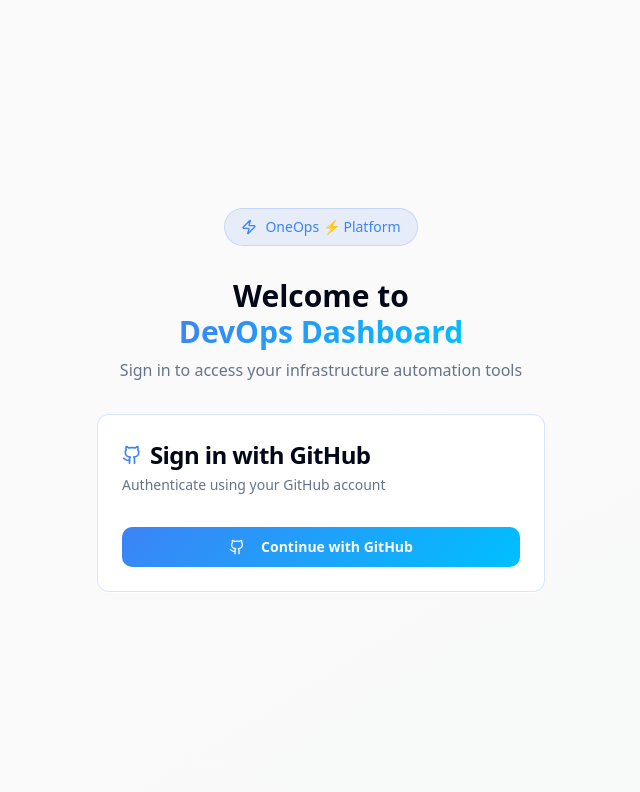
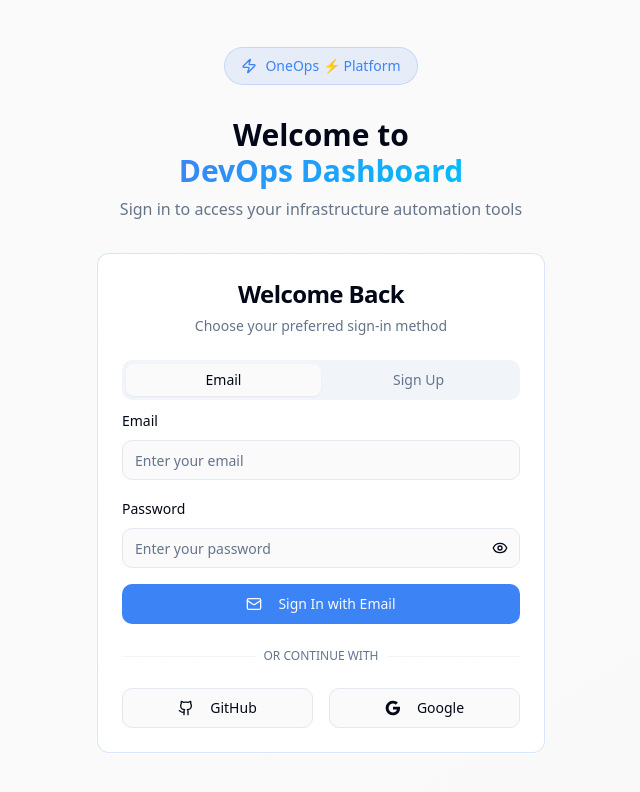
Before and after one commit to sohan20051519/devops-automaton-ai-30, a React (Vite) app: page /auth in a window 1280 px wide. Shown: the top 792 px of the page, without its empty margins (319-959 px from the left). Built offline with nearby package versions, Linux system fonts and the light colour scheme.

Commit message:
feat: Add Google and Email Sign-in
Implement sign-in and sign-up functionality for Google OAuth and traditional email/password authentication. This includes updating the AuthProvider to handle new providers and modifying the Auth page to include options for Google and email-based authentication.

```diff
--- a/src/hooks/useAuth.tsx
+++ b/src/hooks/useAuth.tsx
@@ -12,6 +12,9 @@ interface User {
 interface AuthContextType {
   user: User | null;
   signInWithGithub: () => Promise<void>;
+  signInWithGoogle: () => Promise<void>;
+  signInWithEmail: (email: string, password: string) => Promise<{ error: any }>;
+  signUpWithEmail: (email: string, password: string) => Promise<{ error: any }>;
   logout: () => Promise<void>;
   isLoading: boolean;
 }
@@ -70,13 +73,52 @@ export const AuthProvider = ({ children }: { children: ReactNode }) => {
     if (error) throw error;
   };
 
+  const signInWithGoogle = async (): Promise<void> => {
+    const { error } = await supabase.auth.signInWithOAuth({
+      provider: 'google',
+      options: {
+        redirectTo: `${window.location.origin}/deploy`
+      }
+    });
+    if (error) throw error;
+  };
+
+  const signInWithEmail = async (email: string, password: string) => {
+    const { error } = await supabase.auth.signInWithPassword({
+      email,
+      password,
+    });
+    return { error };
+  };
+
+  const signUpWithEmail = async (email: string, password: string) => {
+    const redirectUrl = `${window.location.origin}/deploy`;
+
+    const { error } = await supabase.auth.signUp({
+      email,
+      password,
+      options: {
+        emailRedirectTo: redirectUrl
+      }
+    });
+    return { error };
+  };
+
   const logout = async () => {
     await supabase.auth.signOut();
     setUser(null);
   };
 
   return (
-    <AuthContext.Provider value={{ user, signInWithGithub, logout, isLoading }}>
+    <AuthContext.Provider value={{
+      user,
+      signInWithGithub,
+      signInWithGoogle,
+      signInWithEmail,
+      signUpWithEmail,
+      logout,
+      isLoading
+    }}>
       {children}
     </AuthContext.Provider>
   );
--- a/src/pages/Auth.tsx
+++ b/src/pages/Auth.tsx
@@ -1,15 +1,23 @@
-import { useEffect } from 'react';
+import { useEffect, useState } from 'react';
 import { useNavigate } from 'react-router-dom';
 import { Button } from '@/components/ui/button';
 import { Card, CardContent, CardDescription, CardHeader, CardTitle } from '@/components/ui/card';
+import { Input } from '@/components/ui/input';
+import { Label } from '@/components/ui/label';
+import { Tabs, TabsContent, TabsList, TabsTrigger } from '@/components/ui/tabs';
 import { useAuth } from '@/hooks/useAuth';
 import { useToast } from '@/hooks/use-toast';
-import { Zap, Github } from 'lucide-react';
+import { Zap, Github, Mail, Eye, EyeOff } from 'lucide-react';
 
 const Auth = () => {
-  const { signInWithGithub, user, isLoading } = useAuth();
+  const { signInWithGithub, signInWithGoogle, signInWithEmail, signUpWithEmail, user, isLoading } = useAuth();
   const { toast } = useToast();
   const navigate = useNavigate();
+
+  const [email, setEmail] = useState('');
+  const [password, setPassword] = useState('');
+  const [showPassword, setShowPassword] = useState(false);
+  const [authLoading, setAuthLoading] = useState(false);
 
   useEffect(() => {
     if (user) {
@@ -19,6 +27,7 @@ const Auth = () => {
 
   const handleGithub = async () => {
     try {
+      setAuthLoading(true);
       await signInWithGithub();
     } catch (error: any) {
       toast({
@@ -26,6 +35,106 @@ const Auth = () => {
         description: error.message || "Failed to start GitHub login",
         variant: "destructive",
       });
+    } finally {
+      setAuthLoading(false);
+    }
+  };
+
+  const handleGoogle = async () => {
+    try {
+      setAuthLoading(true);
+      await signInWithGoogle();
+    } catch (error: any) {
+      toast({
+        title: "❌ Login Error",
+        description: error.message || "Failed to start Google login",
+        variant: "destructive",
+      });
+    } finally {
+      setAuthLoading(false);
+    }
+  };
+
+  const handleEmailSignIn = async (e: React.FormEvent) => {
+    e.preventDefault();
+    if (!email || !password) {
+      toast({
+        title: "❌ Validation Error",
+        description: "Please enter both email and password",
+        variant: "destructive",
+      });
+      return;
+    }
+
+    try {
+      setAuthLoading(true);
+      const { error } = await signInWithEmail(email, password);
+      if (error) {
+        toast({
+          title: "❌ Sign In Error",
+          description: error.message,
+          variant: "destructive",
+        });
+      } else {
+        toast({
+          title: "✅ Welcome back!",
+          description: "You've successfully signed in.",
+        });
+      }
+    } catch (error: any) {
+      toast({
+        title: "❌ Sign In Error",
+        description: error.message || "Failed to sign in",
+        variant: "destructive",
+      });
+    } finally {
+      setAuthLoading(false);
+    }
+  };
+
+  const handleEmailSignUp = async (e: React.FormEvent) => {
+    e.preventDefault();
+    if (!email || !password) {
+      toast({
+        title: "❌ Validation Error",
+        description: "Please enter both email and password",
+        variant: "destructive",
+      });
+      return;
+    }
+
+    if (password.length < 6) {
+      toast({
+        title: "❌ Validation Error",
+        description: "Password must be at least 6 characters long",
+        variant: "destructive",
+      });
+      return;
+    }
+
+    try {
+      setAuthLoading(true);
+      const { error } = await signUpWithEmail(email, password);
+      if (error) {
+        toast({
+          title: "❌ Sign Up Error",
+          description: error.message,
+          variant: "destructive",
+        });
+      } else {
+        toast({
+          title: "✅ Account Created!",
+          description: "Please check your email to confirm your account.",
+        });
+      }
+    } catch (error: any) {
+      toast({
+        title: "❌ Sign Up Error",
+        description: error.message || "Failed to create account",
+        variant: "destructive",
+      });
+    } finally {
+      setAuthLoading(false);
     }
   };
 
@@ -52,26 +161,146 @@ const Auth = () => {
         </div>
 
         <Card className="border-primary/20 bg-gradient-to-br from-card to-card/50 shadow-card">
-          <CardHeader className="space-y-1">
-            <CardTitle className="text-2xl flex items-center gap-2">
-              <Github className="w-5 h-5 text-primary" />
-              Sign in with GitHub
-            </CardTitle>
-            <CardDescription>
-              Authenticate using your GitHub account
+          <CardHeader>
+            <CardTitle className="text-2xl text-center">Welcome Back</CardTitle>
+            <CardDescription className="text-center">
+              Choose your preferred sign-in method
             </CardDescription>
           </CardHeader>
-          <CardContent>
-            <div className="pt-2">
+          <CardContent className="space-y-6">
+            <Tabs defaultValue="email" className="w-full">
+              <TabsList className="grid w-full grid-cols-2">
+                <TabsTrigger value="email">Email</TabsTrigger>
+                <TabsTrigger value="signup">Sign Up</TabsTrigger>
+              </TabsList>
+
+              <TabsContent value="email" className="space-y-4">
+                <form onSubmit={handleEmailSignIn} className="space-y-4">
+                  <div className="space-y-2">
+                    <Label htmlFor="signin-email">Email</Label>
+                    <Input
+                      id="signin-email"
+                      type="email"
+                      placeholder="Enter your email"
+                      value={email}
+                      onChange={(e) => setEmail(e.target.value)}
+                      required
+                    />
+                  </div>
+                  <div className="space-y-2">
+                    <Label htmlFor="signin-password">Password</Label>
+                    <div className="relative">
+                      <Input
+                        id="signin-password"
+                        type={showPassword ? "text" : "password"}
+                        placeholder="Enter your password"
+                        value={password}
+                        onChange={(e) => setPassword(e.target.value)}
+                        required
+                      />
+                      <Button
+                        type="button"
+                        variant="ghost"
+                        size="sm"
+                        className="absolute right-0 top-0 h-full px-3 py-2 hover:bg-transparent"
+                        onClick={() => setShowPassword(!showPassword)}
+                      >
+                        {showPassword ? <EyeOff className="w-4 h-4" /> : <Eye className="w-4 h-4" />}
+                      </Button>
+                    </div>
+                  </div>
+                  <Button
+                    type="submit"
+                    className="w-full"
+                    disabled={authLoading || isLoading}
+                  >
+                    <Mail className="w-4 h-4 mr-2" />
+                    Sign In with Email
+                  </Button>
+                </form>
+              </TabsContent>
+
+              <TabsContent value="signup" className="space-y-4">
+                <form onSubmit={handleEmailSignUp} className="space-y-4">
+                  <div className="space-y-2">
+                    <Label htmlFor="signup-email">Email</Label>
+                    <Input
+                      id="signup-email"
+                      type="email"
+                      placeholder="Enter your email"
+                      value={email}
+                      onChange={(e) => setEmail(e.target.value)}
+                      required
+                    />
+                  </div>
+                  <div className="space-y-2">
+                    <Label htmlFor="signup-password">Password</Label>
+                    <div className="relative">
+                      <Input
+                        id="signup-password"
+                        type={showPassword ? "text" : "password"}
+                        placeholder="Create a password (min. 6 characters)"
+                        value={password}
+                        onChange={(e) => setPassword(e.target.value)}
+                        required
+                        minLength={6}
+                      />
+                      <Button
+                        type="button"
+                        variant="ghost"
+                        size="sm"
+                        className="absolute right-0 top-0 h-full px-3 py-2 hover:bg-transparent"
+                        onClick={() => setShowPassword(!showPassword)}
+                      >
+                        {showPassword ? <EyeOff className="w-4 h-4" /> : <Eye className="w-4 h-4" />}
+                      </Button>
+                    </div>
+                  </div>
+                  <Button
+                    type="submit"
+                    variant="hero"
+                    className="w-full"
+                    disabled={authLoading || isLoading}
+                  >
+                    <Mail className="w-4 h-4 mr-2" />
+                    Create Account
+                  </Button>
+                </form>
+              </TabsContent>
+            </Tabs>
+
+            <div className="relative">
+              <div className="absolute inset-0 flex items-center">
+                <div className="w-full border-t border-muted"></div>
+              </div>
+              <div className="relative flex justify-center text-xs uppercase">
+                <span className="bg-card px-2 text-muted-foreground">Or continue with</span>
+              </div>
+            </div>
+
+            <div className="grid grid-cols-2 gap-4">
               <Button
                 type="button"
-                variant="hero"
-                className="w-full"
+                variant="outline"
                 onClick={handleGithub}
-                disabled={isLoading}
+                disabled={authLoading || isLoading}
               >
                 <Github className="w-4 h-4 mr-2" />
-                Continue with GitHub
+                GitHub
+              </Button>
+              <Button
+                type="button"
+                variant="outline"
+                onClick={handleGoogle}
+                disabled={authLoading || isLoading}
+              >
+                <svg className="w-4 h-4 mr-2" viewBox="0 0 24 24">
+                  <path fill="currentColor" d="M22.56 12.25c0-.78-.07-1.53-.2-2.25H12v4.26h5.92c-.26 1.37-1.04 2.53-2.21 3.31v2.77h3.57c2.08-1.92 3.28-4.74 3.28-8.09z"/>
+                  <path fill="currentColor" d="M12 23c2.97 0 5.46-.98 7.28-2.66l-3.57-2.77c-.98.66-2.23 1.06-3.71 1.06-2.86 0-5.29-1.93-6.16-4.53H2.18v2.84C3.99 20.53 7.7 23 12 23z"/>
+                  <path fill="currentColor" d="M5.84 14.09c-.22-.66-.35-1.36-.35-2.09s.13-1.43.35-2.09V7.07H2.18C1.43 8.55 1 10.22 1 12s.43 3.45 1.18 4.93l2.85-2.22.81-.62z"/>
+                  <path fill="currentColor" d="M12 5.38c1.62 0 3.06.56 4.21 1.64l3.15-3.15C17.45 2.09 14.97 1 12 1 7.7 1 3.99 3.47 2.18 7.07l3.66 2.84c.87-2.6 3.3-4.53 6.16-4.53z"/>
+                </svg>
+                Google
               </Button>
             </div>
           </CardContent>
```
